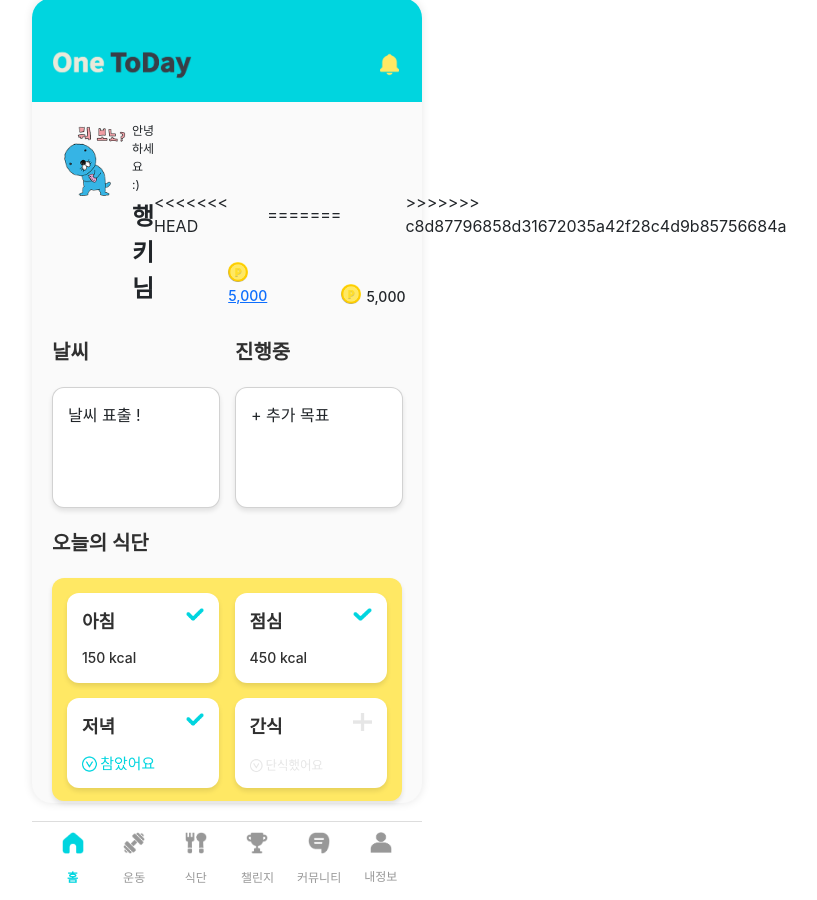
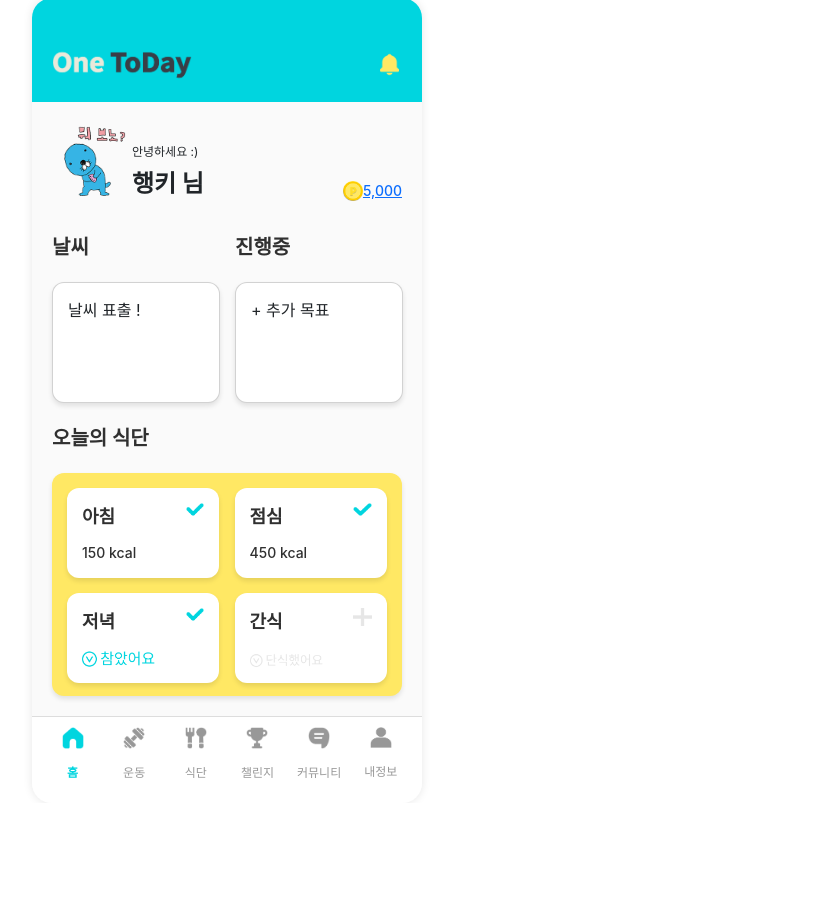
Before and after one commit to inha915/OTD_MSA_Front, a Vue app: page / in a window 1280 px wide. Shown: the whole page, without its empty margins (413-1230 px from the left). After the commit the page ends 803 px from the top, so only its background shows below. Built offline with nearby package versions, Linux system fonts and the light colour scheme; a web font is replaced by a local one; what v-calendar would draw is missing.

Commit message:
포인스샵 머징

```diff
--- a/src/router/index.js
+++ b/src/router/index.js
@@ -56,6 +56,7 @@ const router = createRouter({
       path: '/pointshop',
       name: 'PointShop',
       component: PointShop,
+      meta: {headerType: 'title', title: '포인트샵',  showUserPanel:false},
     },
   ],
 });
--- a/src/views/layout/Breadcrumb.vue
+++ b/src/views/layout/Breadcrumb.vue
@@ -65,19 +65,12 @@ const handleClick= ()=>{
         <span class="  name ">행키 님</span>
       </div>
     </div>
-<<<<<<< HEAD
       <div class="point">
         <router-link to="/pointshop" class="pointShop" :class="{active : route.path.startsWith('/pointshop')}">
         <img class="point_img" src="/image/main/point.png" alt="포인트"/>
         <span >5,000 </span>
         </router-link>
     </div>
-=======
-    <div class="point">
-      <img class="point_img" src="/image/main/point.png" alt="포인트" />
-      <span>5,000 </span>
-    </div>
->>>>>>> c8d87796858d31672035a42f28c4d9b85756684a
   </div>
 
 </template>
```
